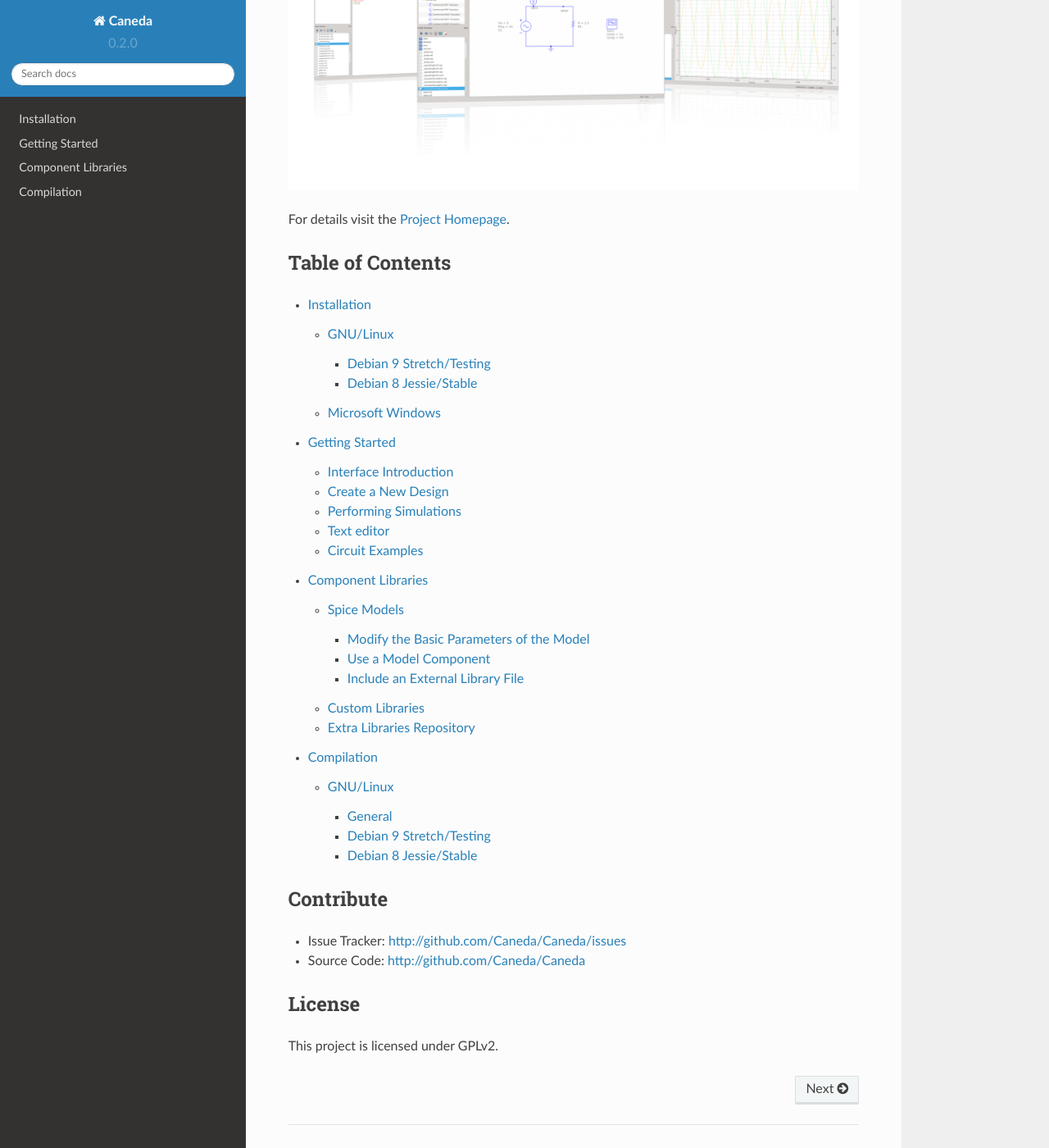
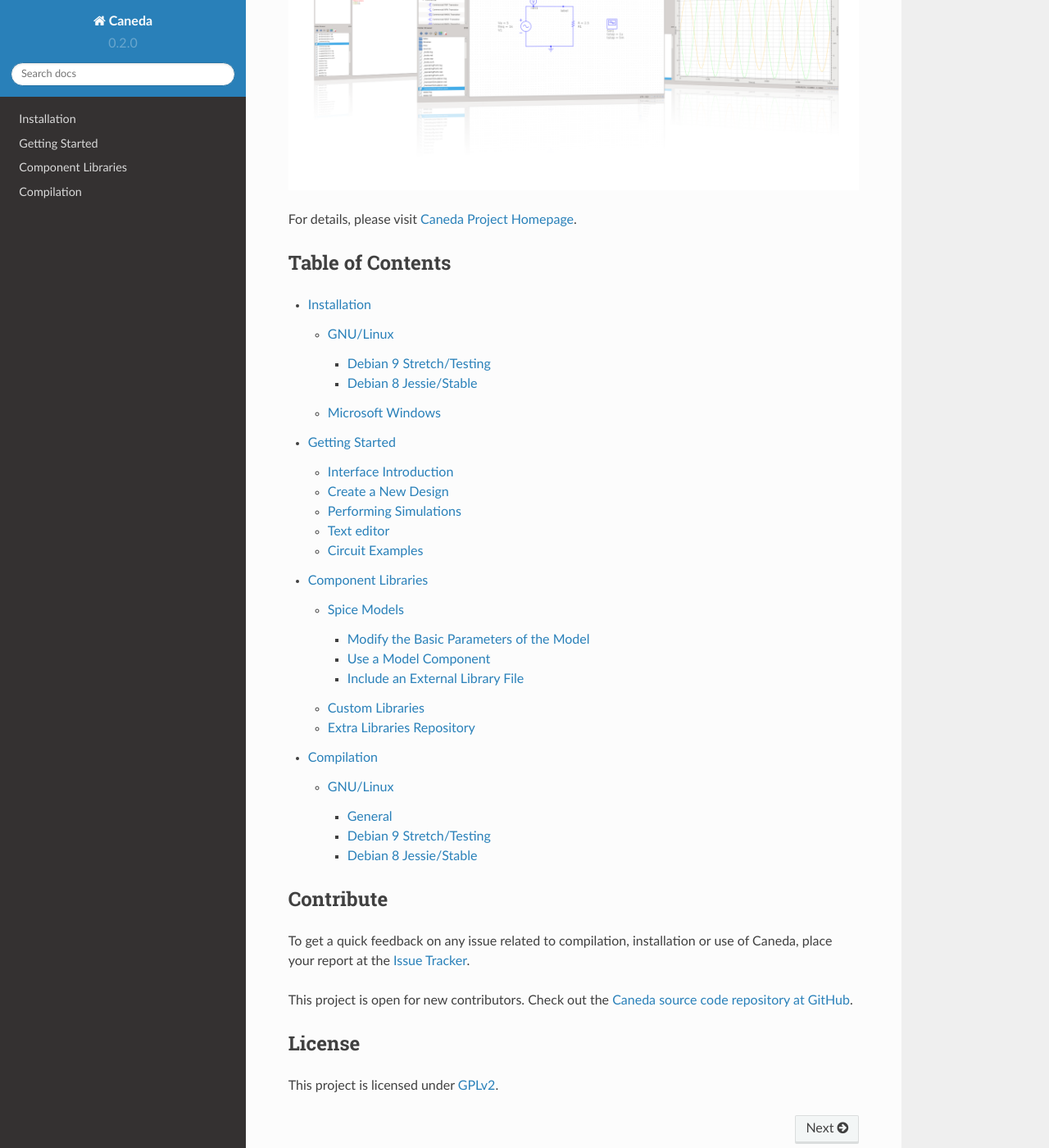
Before and after one commit to Caneda/Docs, a Sphinx documentation site: the page built from docs/index.rst, in a window 1280 px wide and 1400 px high, scrolled down 392 px. Shown: the whole window at 82% size. Built offline with Sphinx 7.4.7 and the Read the Docs theme 2.0.0, drawn with Linux system fonts in a browser that asks for light colours; some of the changed text lies outside the part shown.

Commit message:
Minor adjustments on Contribution section.

```diff
--- a/docs/index.rst
+++ b/docs/index.rst
@@ -8,9 +8,9 @@
 
 .. image:: /images/caneda.png
 
-For details visit the `Project Homepage`_.
+For details, please visit `Caneda Project Homepage`_.
 
-.. _`Project Homepage`: http://caneda.org
+.. _`Caneda Project Homepage`: http://caneda.org
 
 *****************
 Table of Contents
@@ -28,11 +28,18 @@
 Contribute
 **********
 
-- Issue Tracker: http://github.com/Caneda/Caneda/issues
-- Source Code: http://github.com/Caneda/Caneda
+To get a quick feedback on any issue related to compilation, installation or use of Caneda, place your report at the `Issue Tracker`_.
+
+.. _`Issue Tracker`: http://github.com/Caneda/Caneda/issues
+
+This project is open for new contributors. Check out the `Caneda source code repository at GitHub`_.
+
+.. _`Caneda source code repository at GitHub`: http://github.com/Caneda/Caneda
 
 *******
 License
 *******
 
-This project is licensed under GPLv2.
+This project is licensed under `GPLv2`_.
+
+.. _`GPLv2`: http://www.gnu.org/licenses/old-licenses/gpl-2.0.html
```
Also changed, not shown: other parts of docs/index.rst (+3 -3 lines).
